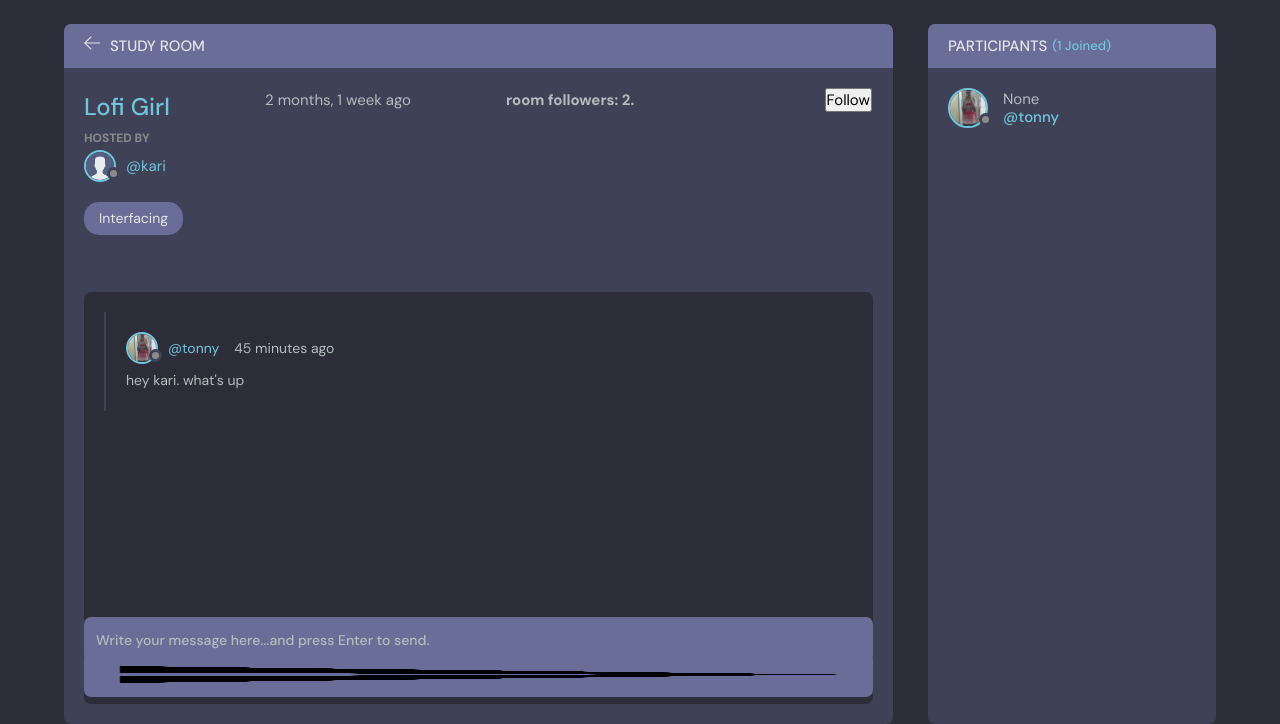
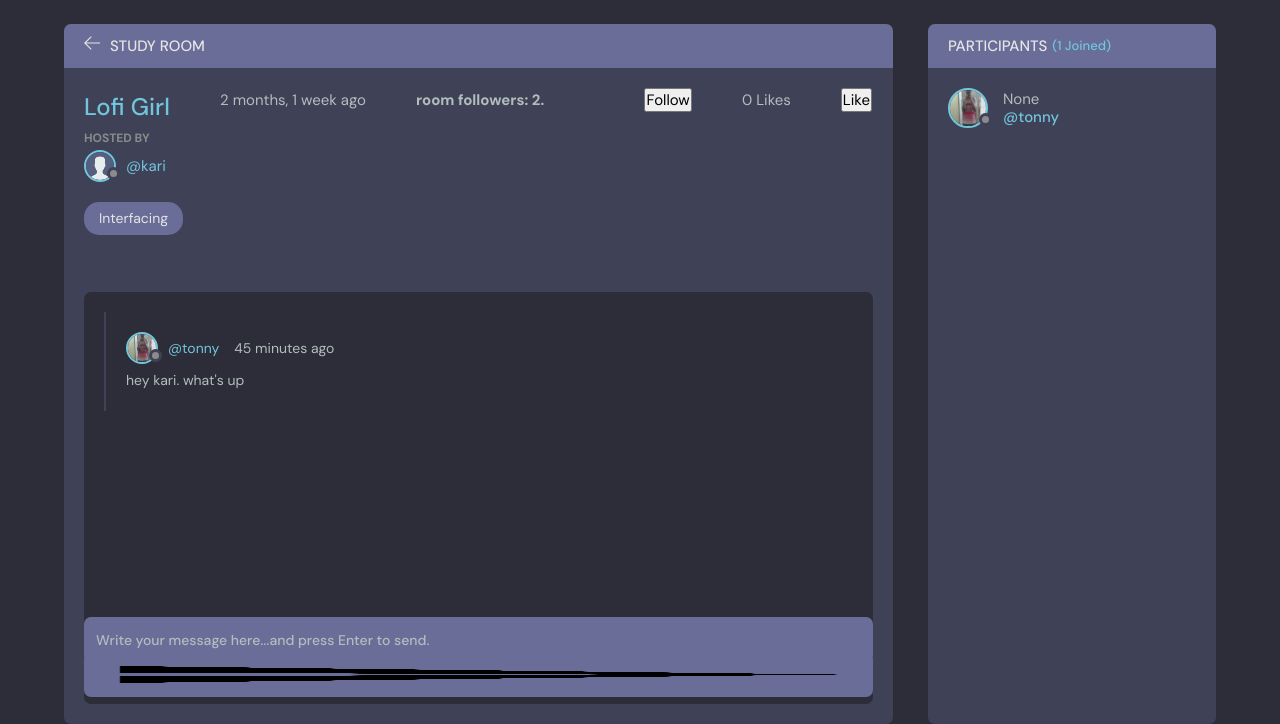
Before and after one commit to tonnymwanza/Study-Pool, a Django app: page /room/9/ in a window 1280 px wide. Shown: the part 76-800 px from the top of the page. Run offline with Django 3.2, Linux system fonts and the light colour scheme; data comes from the database, SQL or seed files in the repository; both versions use the stored data as it was after the commit.

Commit message:
adding my commits

```diff
--- a/base/templates/base/room.html
+++ b/base/templates/base/room.html
@@ -72,6 +72,16 @@
                 <button type="submit">Follow</button>
               </form>
               {% endif %}
+              <span>{{total_likes}} Likes</span>{% if request.user in room.like.all %}<form method="POST" action="{% url 'user_likes' room.id %}">
+                {% csrf_token %}
+                <input type="hidden" name="username" value="{{user.username}}">
+                <button type="submit">Unlike</button>
+              </form>{% else %}
+              <form method="POST" action="{% url 'user_likes' room.id %}">
+                {% csrf_token %}
+                <input type="hidden" name="username" value="user.username">
+                <button type="submit">Like</button>
+              </form>{% endif %}
             {% endif %}
             </span>
           </div>
--- a/base/urls.py
+++ b/base/urls.py
@@ -26,4 +26,5 @@ urlpatterns = [
     path('reset/<uidb64>/<token>/', auth_views.PasswordResetConfirmView.as_view(template_name="base/registration/password_reset_confirm.html"), name="password_reset_confirm"),
     path('password_reset_complete', auth_views.PasswordResetCompleteView.as_view(template_name="base/registration/password_reset_complete.html"), name="password_reset_complete"),
     path('testing', views.testing, name='texting'),
+    path('user_likes/<int:pk>/', views.user_likes, name='user_likes'),
 ]
--- a/base/views.py
+++ b/base/views.py
@@ -85,7 +85,7 @@ def home(request):
 
 def room(request, pk):
     room = Room.objects.get(id=pk)
-    room_likes = room.like.all()
+    total_likes = room.like.count()
     current_user = request.user
     count_followers = room.follow.count()
     room_follower = room.follow.all()
@@ -101,7 +101,7 @@ def room(request, pk):
         room.participants.add(request.user)
         return redirect('room', pk=room.id)
 
-    context = {'room': room, 'room_messages': room_messages,'room_likes': room_likes,
+    context = {'room': room, 'room_messages': room_messages,'total_likes': total_likes,
                'participants': participants, 'count_followers': count_followers}
     return render(request, 'base/room.html', context)
 
@@ -248,8 +248,22 @@ def follow_func(request, pk):
         'count_followers': count_followers,
         'room_follower': room_follower
     }
-    print(request.path)
     return redirect('room', pk=pk)
 
 def testing(request):
     return render(request, 'testing.html')
+
+def user_likes(request, pk):
+    room = Room.objects.get(id=pk)
+    current_user = request.user
+
+    if current_user in room.like.all():
+        room.like.remove(current_user)
+        room.save()
+    else:
+        room.like.add(current_user)
+        room.save()
+    context = {
+        'room': room,
+    }
+    return redirect('room', pk=pk)
```
Also changed, not shown: db.sqlite3.
